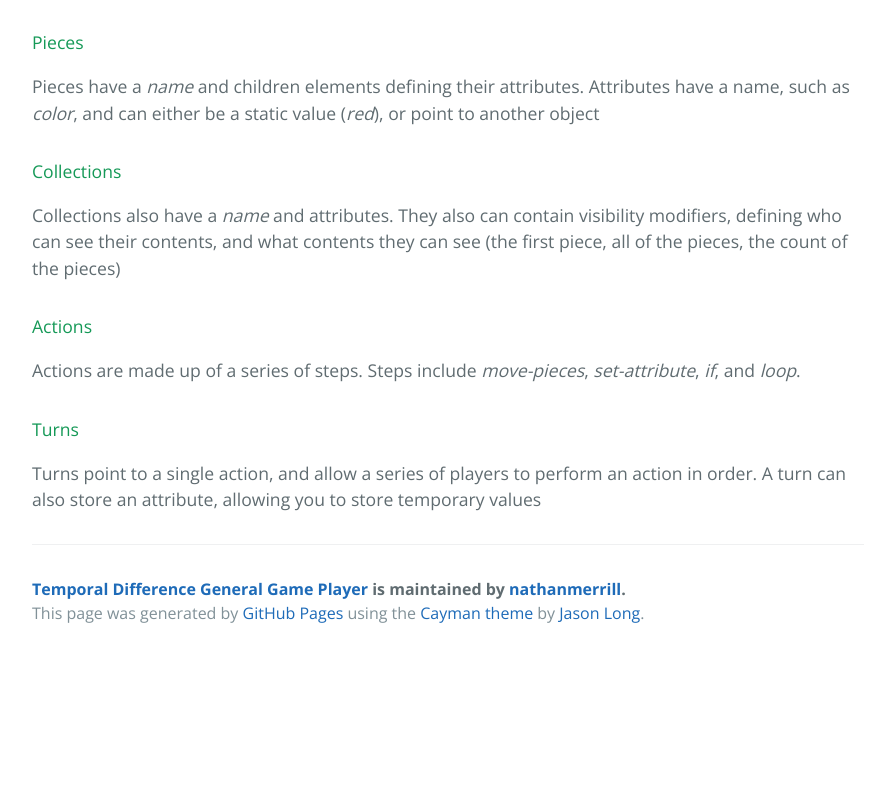
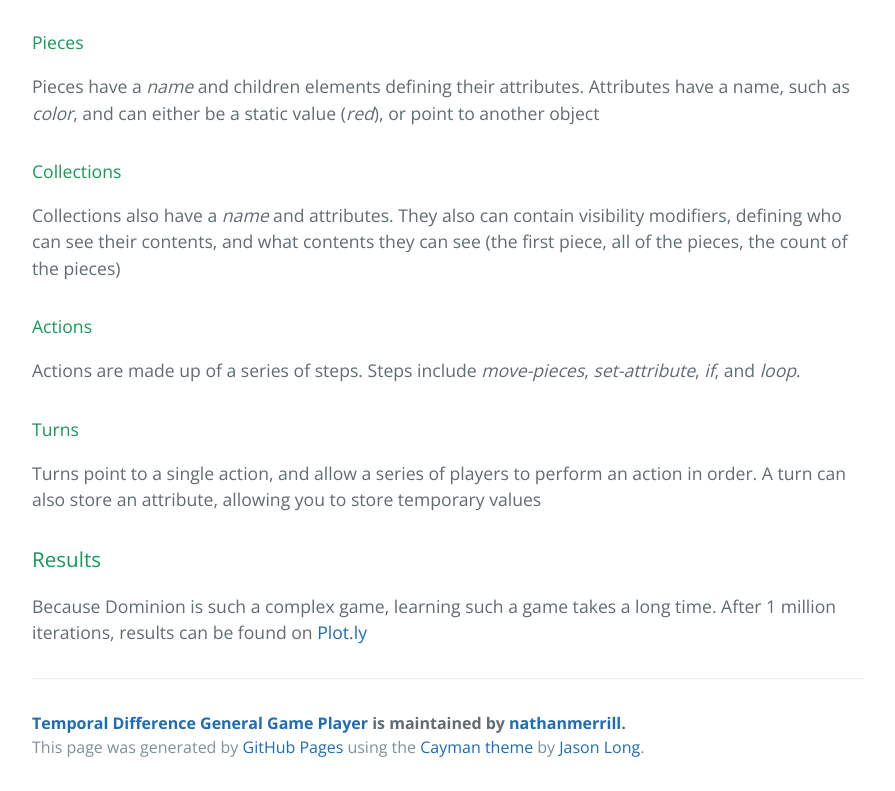
Before and after one commit to nathanmerrill/TDGGP, a plain HTML site: page index.html in a window 1280 px wide. Shown: the part 1680-2471 px from the top of the page, without its empty margins (192-1087 px from the left). Before the commit the page ends 2337 px from the top, so only its background shows below. Drawn offline with nearby package versions, Linux system fonts and the light colour scheme.

Commit message:
Update index.html

```diff
--- a/index.html
+++ b/index.html
@@ -55,7 +55,8 @@
   <h4>Turns</h4>
   <p>Turns point to a single action, and allow a series of players to perform an action in order.  A turn can also store an attribute, allowing you to store temporary values</p>
 
-
+  <h3>Results</h3>
+  <p>Because Dominion is such a complex game, learning such a game takes a long time.  After 1 million iterations, results can be found on <a href="https://plot.ly/~thenameipicked/24/td-learning-success-rate-against-random-player-in-dominion/?share_key=TgONQkK2D0291YKZQeQng0">Plot.ly</a></p>
 
 
       <footer class="site-footer">
```
